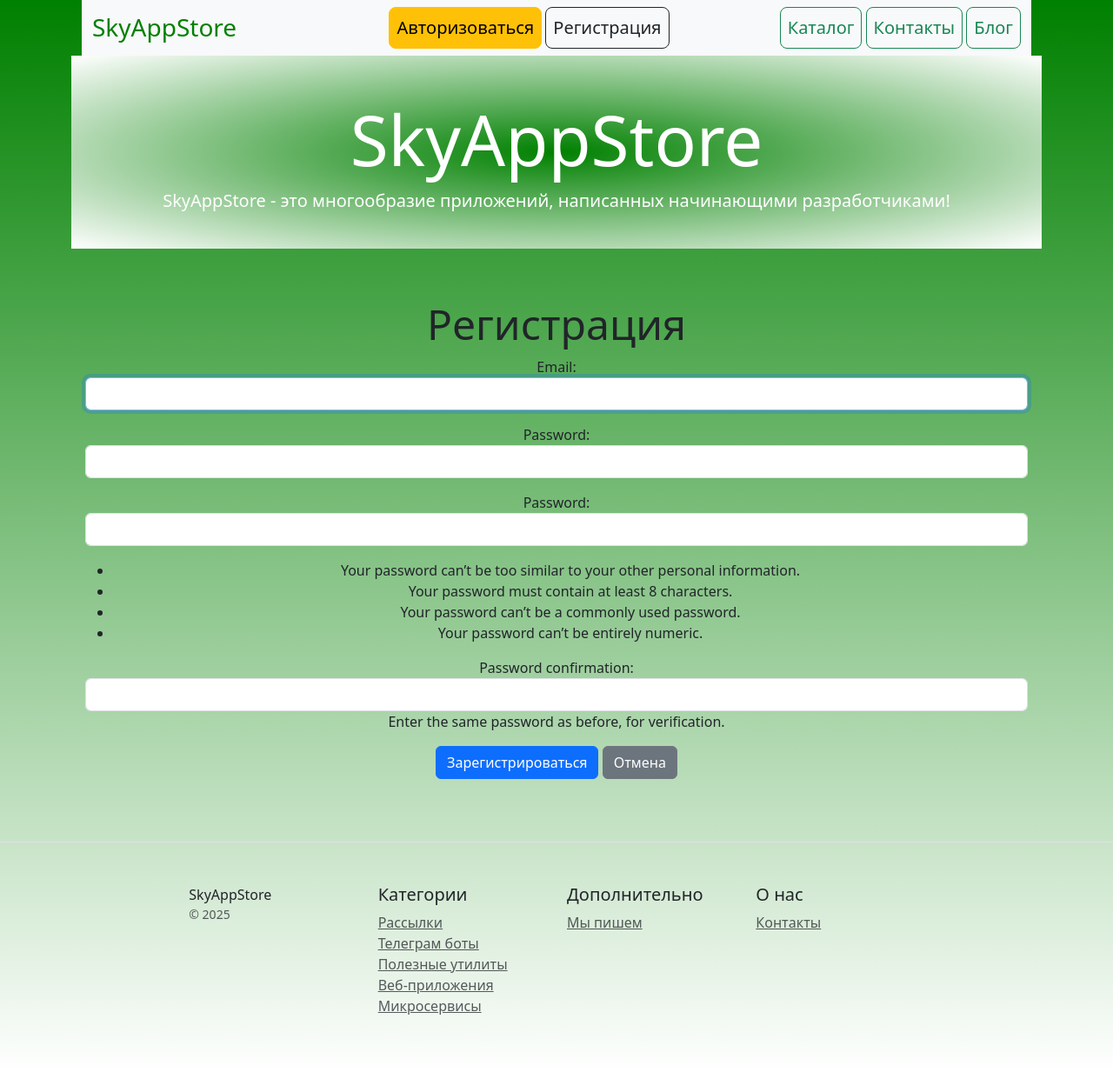
After one commit to nikita-sychev49ru/Django, a Django app: page /users/register/ in a window 1280 px wide. The commit adds this page. Shown: the whole page at 87% size. Run offline with Django 5.2, Linux system fonts and the light colour scheme; some libraries are stand-ins or nearby versions.

Commit message:
update validation auth and add templates users

```diff
--- a/catalog/templates/base.html
+++ b/catalog/templates/base.html
@@ -8,6 +8,7 @@
 
 </head>
 <body style="background: linear-gradient(to bottom, green, white);">
+
     <div class="container">
         <div class="container mt5">
             {% block content %}{% endblock %}
--- a/catalog/templates/header.html
+++ b/catalog/templates/header.html
@@ -1,6 +1,20 @@
 <nav class="navbar navbar-light bg-light">
-  <div class="container-fluid">
+  <nav class="container-fluid">
     <h3 class="my-0 mr-md-auto font-weight-normal" style="color: green;">SkyAppStore</h3>
+    <nav class="ms-5">
+        {% if user.is_authenticated %}
+            <form method="post" action="{% url 'users:logout' %}" style="display: inline;">
+                {% csrf_token %}
+                <button class="p-2 btn btn-outline-dark btn-lg" type="submit">Выйти
+                </button>
+            </form>
+        {% else %}
+            <nav class="ms-5">
+                <a class="p-2 btn btn-warning btn-lg" href="{% url 'users:login' %}">Авторизоваться</a>
+                <a class="p-2 btn btn-outline-dark btn-lg" href="{% url 'users:register' %}">Регистрация</a>
+            </nav>
+        {% endif %}
+    </nav>
     <nav class="ms-5">
         <a class="p-2 btn btn-outline-success btn-lg" href="/">Каталог</a>
         <a class="p-2 btn btn-outline-success btn-lg" href="/contacts/">Контакты</a>
--- a/config/urls.py
+++ b/config/urls.py
@@ -7,6 +7,7 @@ urlpatterns = [
     path('admin/', admin.site.urls),
     path('', include('catalog.urls', namespace='catalog')),
     path('blog/', include('blog.urls', namespace='blog')),
+    path('users/', include('users.urls', namespace='users')),
 ]
 
 if settings.DEBUG:
--- /dev/null
+++ b/users/forms.py
@@ -0,0 +1,23 @@
+from django import forms
+from django.contrib.auth.forms import UserCreationForm, AuthenticationForm
+from .models import CustomUser
+
+class CustomUserCreationForm(UserCreationForm):
+    """форма регистрации нового пользователя"""
+    class Meta:
+        model = CustomUser
+        fields = ['email', 'password']
+
+    def __init__(self, *args, **kwargs):
+        super(CustomUserCreationForm,self).__init__(*args, **kwargs)
+        for field_name, field in self.fields.items():
+            field.widget.attrs['class'] = 'form-control'
+
+
+class CustomAuthenticationForm(AuthenticationForm):
+    pass
+
+    def __init__(self, *args, **kwargs):
+        super(CustomAuthenticationForm,self).__init__(*args, **kwargs)
+        for field_name, field in self.fields.items():
+            field.widget.attrs['class'] = 'form-control'
--- /dev/null
+++ b/users/templates/registration/register.html
@@ -0,0 +1,17 @@
+{% extends 'base.html' %}
+
+{% block title %}Регистрация{% endblock %}
+
+{% block content %}
+{% include 'header.html' %}
+<div class="pricing-header px-3 py-3 pt-md-5 pb-md-4 mx-auto text-center">
+    <h2 class="display-5">Регистрация</h2>
+<form method="post" action="{% url 'users:register' %}">
+    {% csrf_token %}
+    {{ form.as_p }}
+
+    <button type="submit" class="btn btn-primary">Зарегистрироваться</button>
+    <a href="{% url 'catalog:home' %}" class="btn btn-secondary">Отмена</a>
+</form>
+</div>
+{% endblock %}
```
Also changed, not shown: catalog/views.py (+18 -4 lines), config/settings.py (+16 -0 lines), users/templates/registration/login.html (added, +15 -0 lines), users/migrations/0001_initial.py (added), 1 other file.
